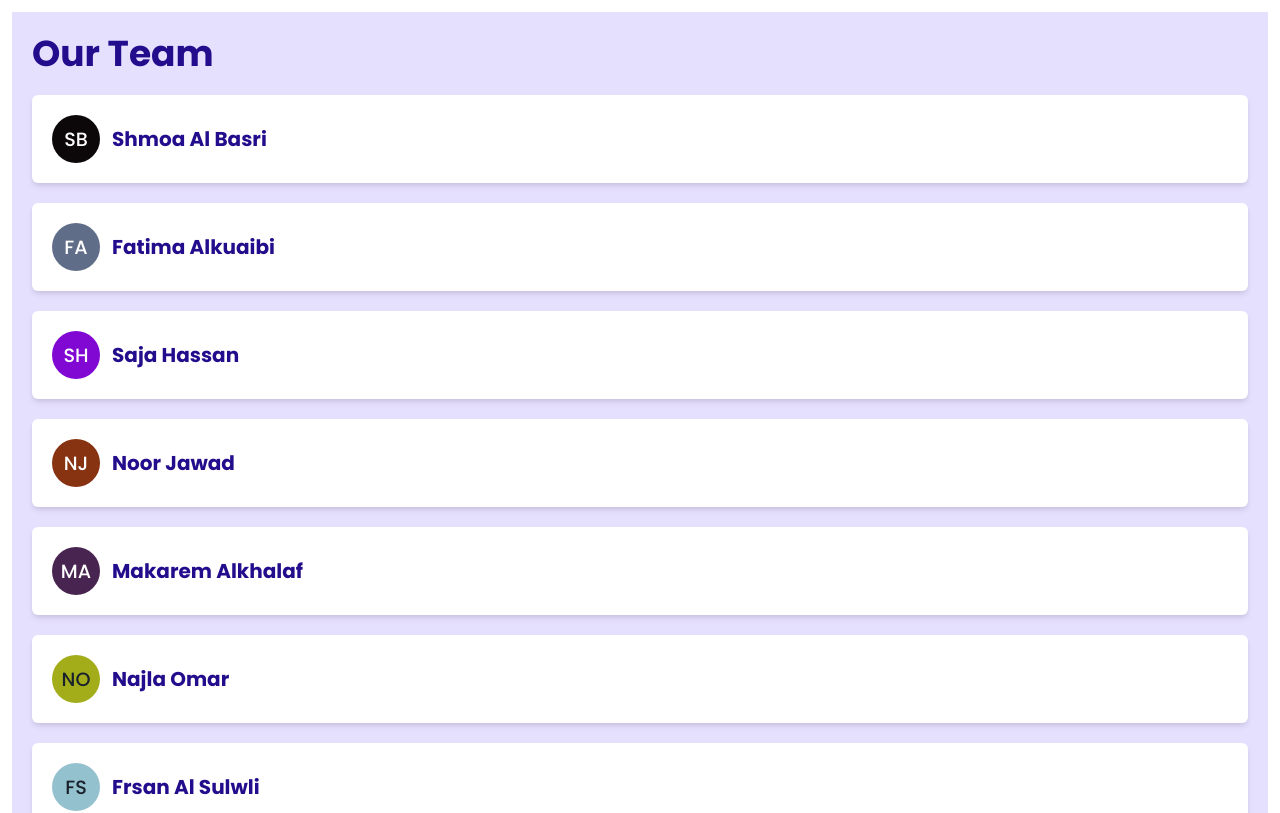
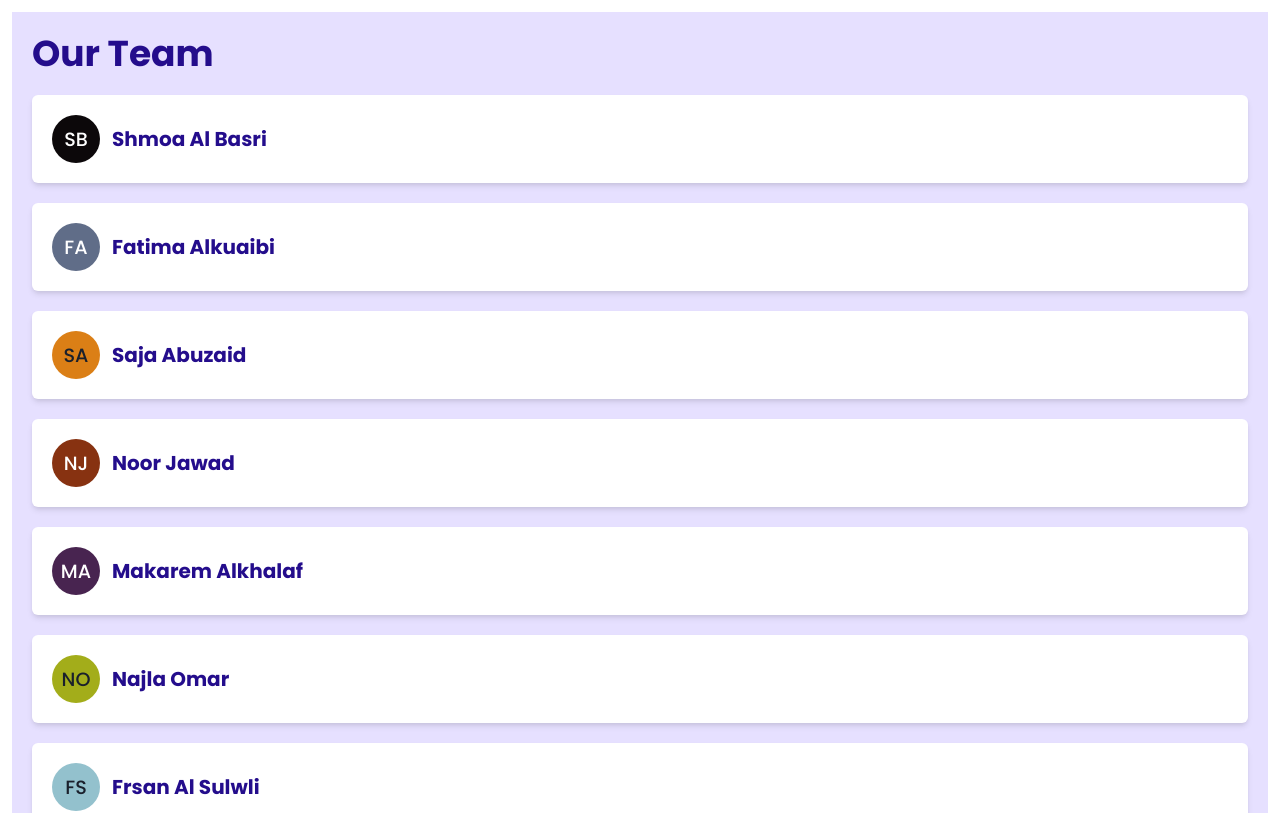
Before and after one commit to HadiAlMarzooq/airwaymanagment, a React (Create React App) app: page /team in a window 1280 px wide. Shown: the top 813 px of the page. Built offline with nearby package versions, Linux system fonts and the light colour scheme.

Commit message:
Update team member name in Team component

```diff
--- a/src/components/Team.js
+++ b/src/components/Team.js
@@ -22,7 +22,7 @@ function Team() {
             name: 'Fatima Alkuaibi',
         },
         {
-            name: 'Saja Hassan',
+            name: 'Saja Abuzaid',
         },
         {
             name: 'Noor Jawad',
```
